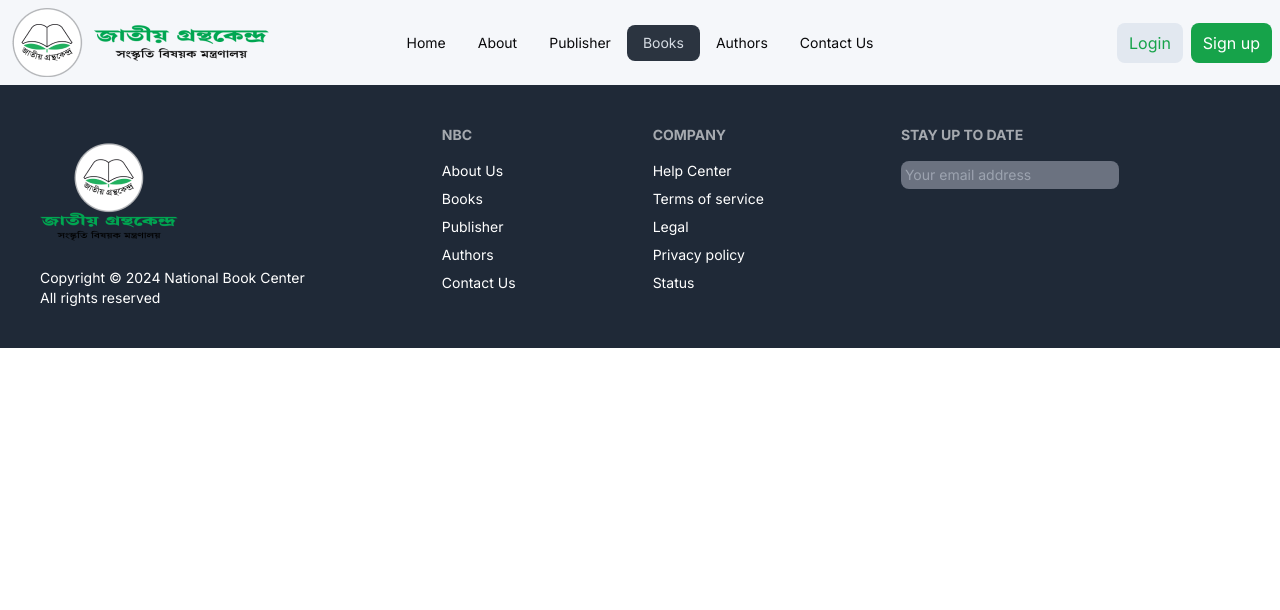
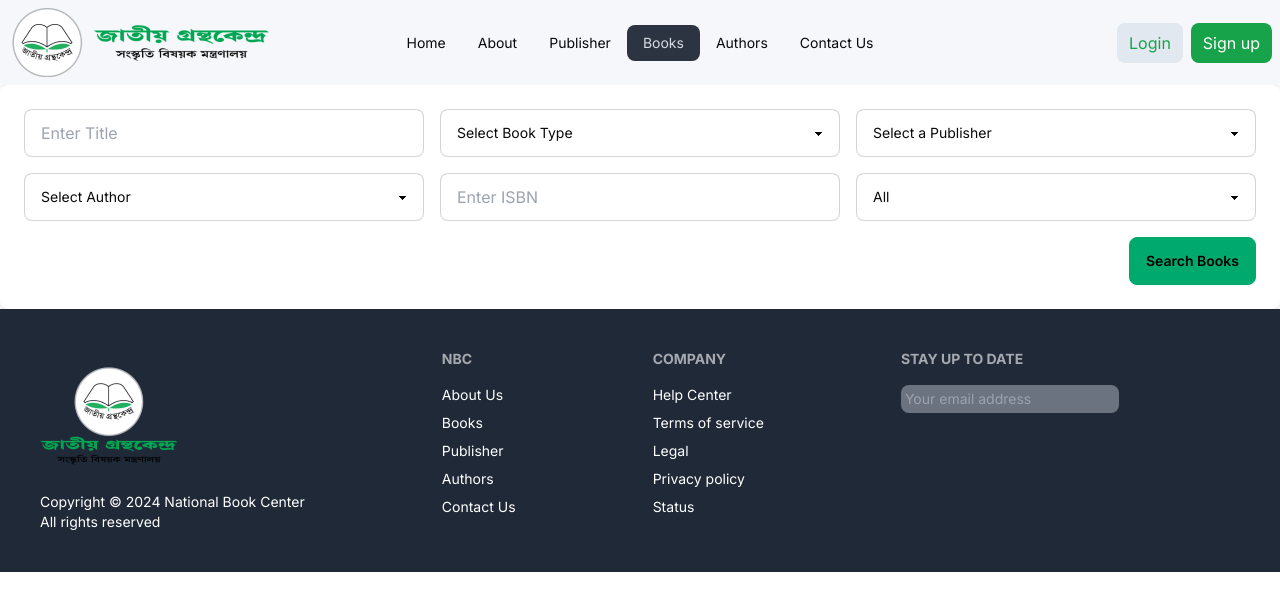
Before and after one commit to Mushfiq80/nbc-home-website, a React (Vite) app: page /books in a window 1280 px wide. Shown: the top 610 px of the page. Built offline with nearby package versions, Linux system fonts and the light colour scheme.

Commit message:
Book seacrhfields UI created

```diff
--- a/src/App.tsx
+++ b/src/App.tsx
@@ -6,6 +6,7 @@ import Nav from './components/Header/Nav';
 import Footer from './components/Footer/Footer';
 import Home from './pages/Home';
 import About from './pages/About';
+import Books from "./pages/Books";
 // import NotFound from "./pages/NotFound"; // Optional: for 404 pages
 
 function App() {
@@ -15,6 +16,7 @@ function App() {
       <Routes>
         <Route path="/" element={<Home />} />    {/* Home Page */}
         <Route path="/about" element={<About />} />  {/* About Page */}
+        <Route path="/books" element={<Books />} />  {/* About Page */}
         {/* <Route path="*" element={<NotFound />} />  404 Page */}
       </Routes>
       <Footer />
--- /dev/null
+++ b/src/components/SearchFields/SearchFields.tsx
@@ -0,0 +1,39 @@
+
+const SearchFields = () => {
+    return (
+        <div className="p-6 bg-white shadow-md rounded-lg">
+            <div className="grid grid-cols-2 md:grid-cols-3 gap-4">
+                <input type="text" placeholder="Enter Title" className="input input-bordered w-full" />
+                <select className="select select-bordered w-full">
+                    <option disabled selected>Select Book Type</option>
+                    <option>Fiction</option>
+                    <option>Non-Fiction</option>
+                    <option>Science</option>
+                </select>
+                <select className="select select-bordered w-full">
+                    <option disabled selected>Select a Publisher</option>
+                    <option>Penguin</option>
+                    <option>HarperCollins</option>
+                    <option>Macmillan</option>
+                </select>
+                <select className="select select-bordered w-full">
+                    <option disabled selected>Select Author</option>
+                    <option>Author A</option>
+                    <option>Author B</option>
+                    <option>Author C</option>
+                </select>
+                <input type="text" placeholder="Enter ISBN" className="input input-bordered w-full" />
+                <select className="select select-bordered w-full">
+                    <option selected>All</option>
+                    <option>Available</option>
+                    <option>Checked Out</option>
+                </select>
+            </div>
+            <div className="flex justify-end mt-4">
+                <button className="btn btn-success">Search Books</button>
+            </div>
+        </div>
+    );
+};
+
+export default SearchFields;
--- /dev/null
+++ b/src/pages/Books.tsx
@@ -0,0 +1,11 @@
+import SearchFields from "@/components/SearchFields/SearchFields";
+
+const Books = () => {
+    return (
+        <div>
+            <SearchFields />
+        </div>
+    );
+};
+
+export default Books;
```
